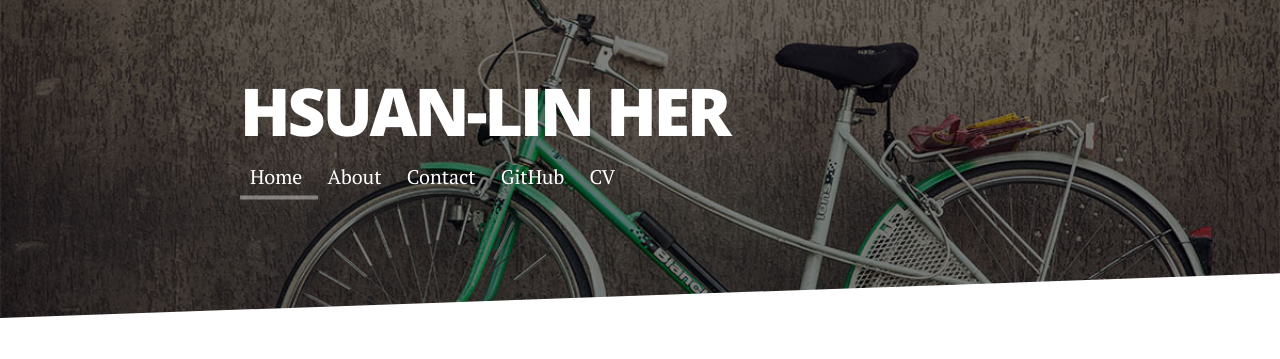
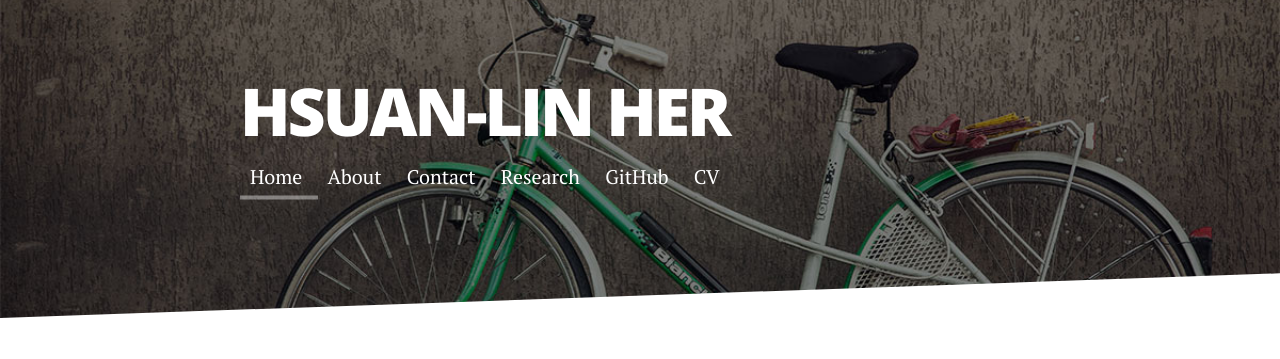
Before and after one commit to algaebrown/algaebrown.github.io, a Jekyll site: the page built from index.html, in a window 1280 px wide. Shown: the top 359 px of the page. Built offline with Jekyll 4.4.1, drawn with Linux system fonts in a browser that asks for light colours; nearby versions of some CDN libraries; the list of posts is cut into pages by our own code.

Commit message:
add to config.yml

```diff
--- a/_config.yml
+++ b/_config.yml
@@ -18,7 +18,8 @@ navigation:
    url: /about
  - title: Contact
    url: /contact
-
+ - title: Research
+   url: /research
 social:
    github: algaebrown
    twitter: hermuba
```
